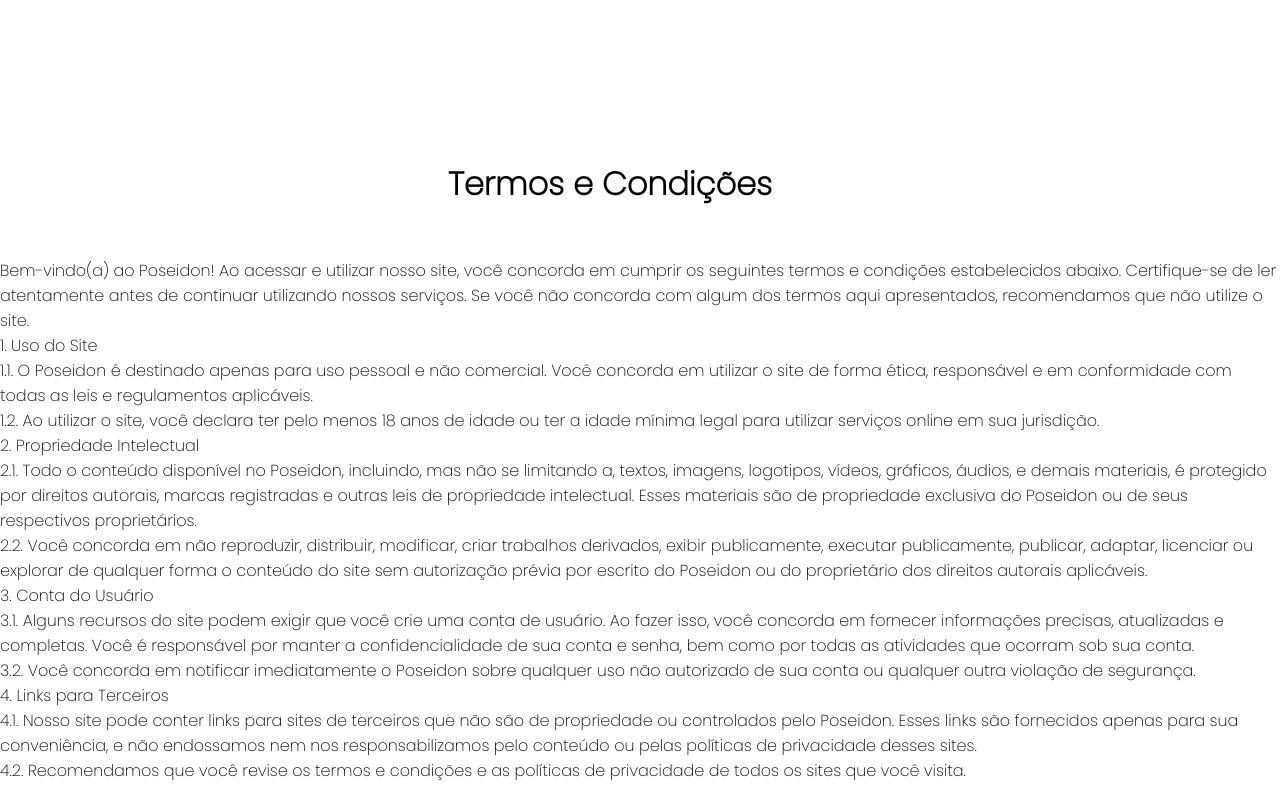
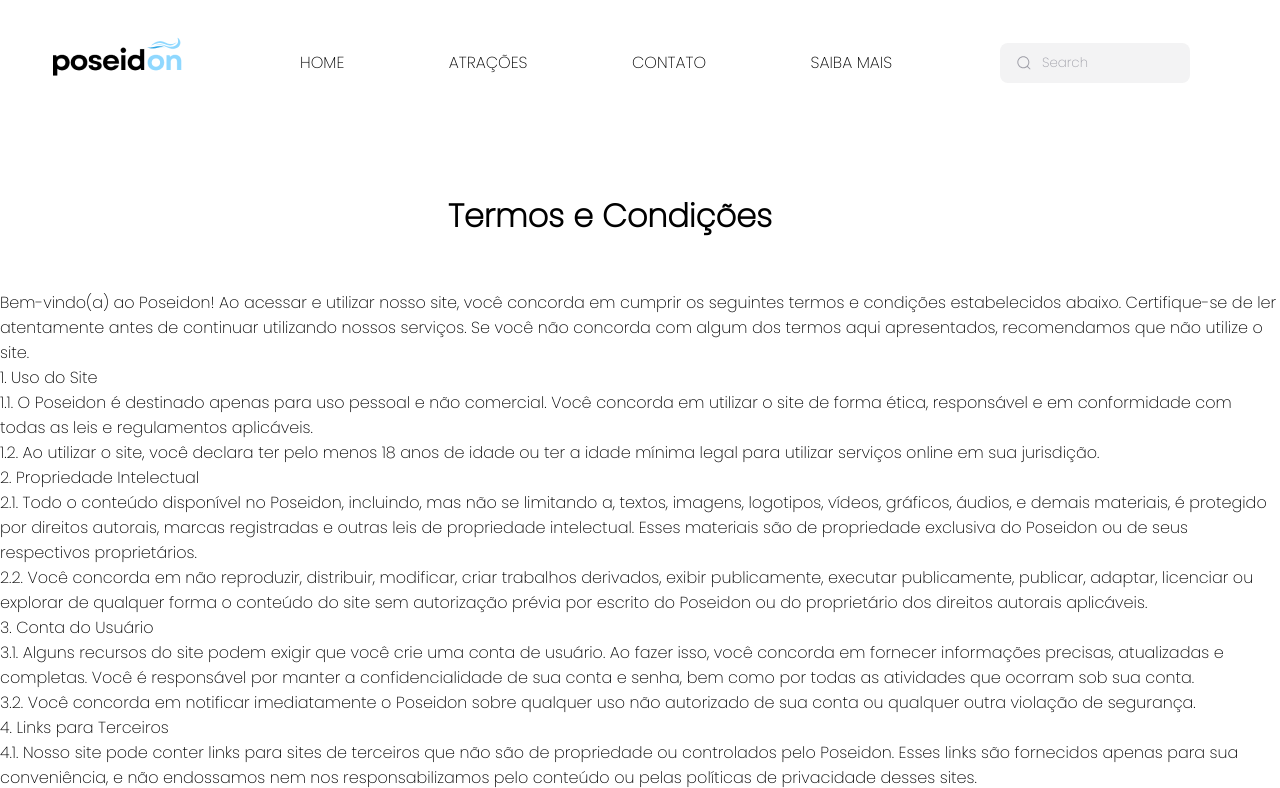
Before and after one commit to BiaMayumi/parqueAquatico, a plain HTML site: page termos.html in a window 1280 px wide. Shown: the top 788 px of the page. Drawn offline with Linux system fonts and the light colour scheme; a script that the page names is missing.

Commit message:
commit maciel

```diff
--- a/informacoes.css
+++ b/informacoes.css
@@ -146,6 +146,7 @@ footer h2 {
   text-decoration: none;
   color:var(--color-black2);
   font-size: small;
+  margin-right: 10em;
 }
 
 @media (max-width: 999px) {
--- a/termos.css
+++ b/termos.css
@@ -30,14 +30,12 @@ header{
     justify-content: space-between;
     align-items: center;
     padding: 20px 110px;
-}
 
-.logo{
-    margin-left: 0;
 }
 
 .logo img{
     margin-left: -5em;
+    margin-top: 1em;
 }
 
 header .navigation{
@@ -52,8 +50,8 @@ header .navigation .navigation-items a{
     font-weight: 500;
     text-decoration: none;
     margin-left: 100px;
-    top: 1.0em;
-    right: 5em;
+    top: -3em;
+    left: 15em;
 }
 
 
@@ -83,8 +81,8 @@ header .navigation .navigation-items a{
     align-items: center;
     position: relative;
     max-width: 190px;
-    left: 45em;
-    top: -1.0em;
+    left: 65em;
+    top: -5em;
 }
 
 .input {
@@ -123,6 +121,7 @@ header .navigation .navigation-items a{
 .texto h1{
     color: var(--color-black2);
     margin-left: 35%;
+    margin-top: 6em;
 }
 
 .texto{
--- a/termos.html
+++ b/termos.html
@@ -9,6 +9,30 @@
     <script src='main.js'></script>
 </head>
 <body>
+    <header>
+        <nav>
+          <a href="parque.html" class="logo"><img src="imagens/logo.png"></a>
+          <div class="mobile-menu">
+            <div class="line1"></div>
+            <div class="line2"></div>
+            <div class="line3"></div>
+          </div>
+        </div>
+        <div class="navigation">
+            <div class="navigation-items">
+              <a href="parque.html" class="active">HOME</a>
+              <a href="atracoes.html">ATRAÇÕES</a>
+              <a href="contato.html">CONTATO</a>
+              <a href="informacoes.html">SAIBA MAIS</a>
+        <div class="group">
+              <svg class="icon" aria-hidden="true" viewBox="0 0 24 24"><g><path d="M21.53 20.47l-3.66-3.66C19.195 15.24 20 13.214 20 11c0-4.97-4.03-9-9-9s-9 4.03-9 9 4.03 9 9 9c2.215 0 4.24-.804 5.808-2.13l3.66 3.66c.147.146.34.22.53.22s.385-.073.53-.22c.295-.293.295-.767.002-1.06zM3.5 11c0-4.135 3.365-7.5 7.5-7.5s7.5 3.365 7.5 7.5-3.365 7.5-7.5 7.5-7.5-3.365-7.5-7.5z"></path></g></svg>
+              <input placeholder="Search" type="search" class="input">
+              <div class="menu-btn"></div>
+            </div>
+          </div>
+        </div>
+      </header>
+
        <div class="texto">
         <h1>Termos e Condições</h1>
        <br><br>
```
